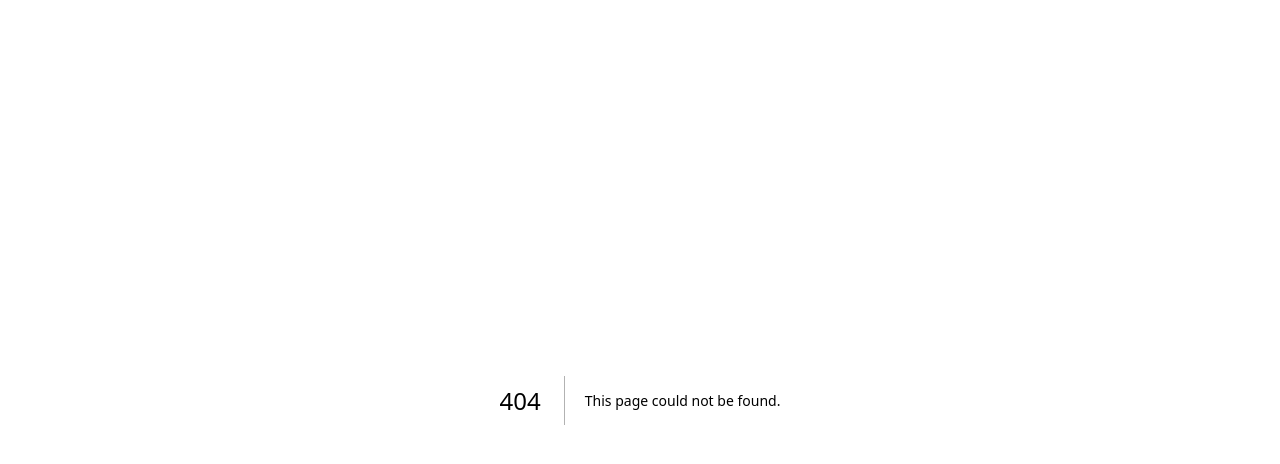
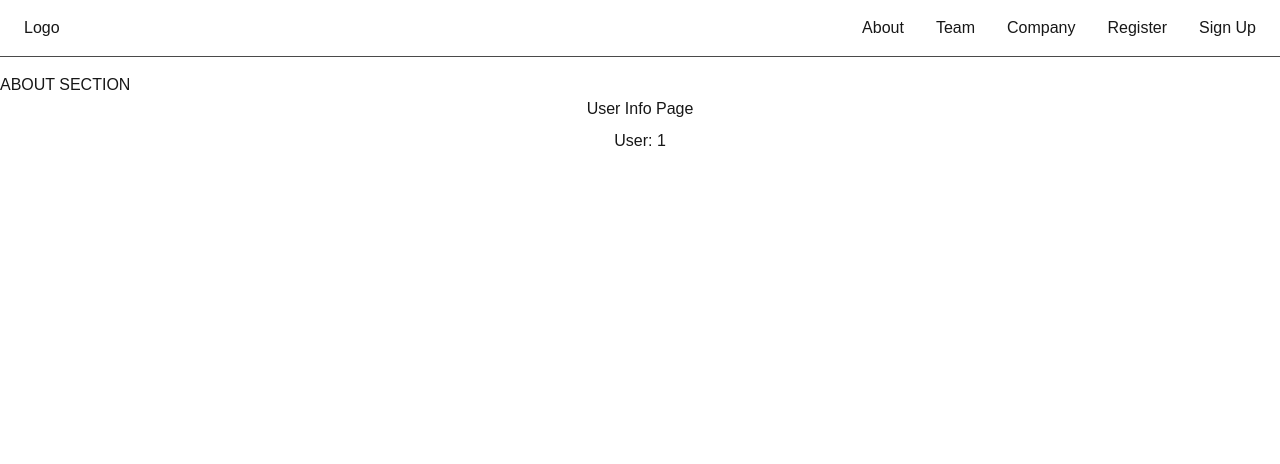
Before and after one commit to Kaustubhjogle/NextJS-App, a Next.js app: page /about/user/1 in a window 1280 px wide. Before the commit this address had no page. Shown: the top 464 px of the page. Built offline with nearby package versions, Linux system fonts and the light colour scheme.

Commit message:
Implement Dynamic Path

```diff
--- /dev/null
+++ b/app/(users)/about/user/[username]/page.jsx
@@ -0,0 +1,12 @@
+const UserDetails = async (props) => {
+  console.log(props);
+  const paramData = await props.params;
+  console.log(paramData);
+  return (
+    <div className="flex flex-col items-center">
+      <h1>User Info Page</h1>
+      <div className="m-2">User: {paramData.username}</div>
+    </div>
+  );
+};
+export default UserDetails;
```
